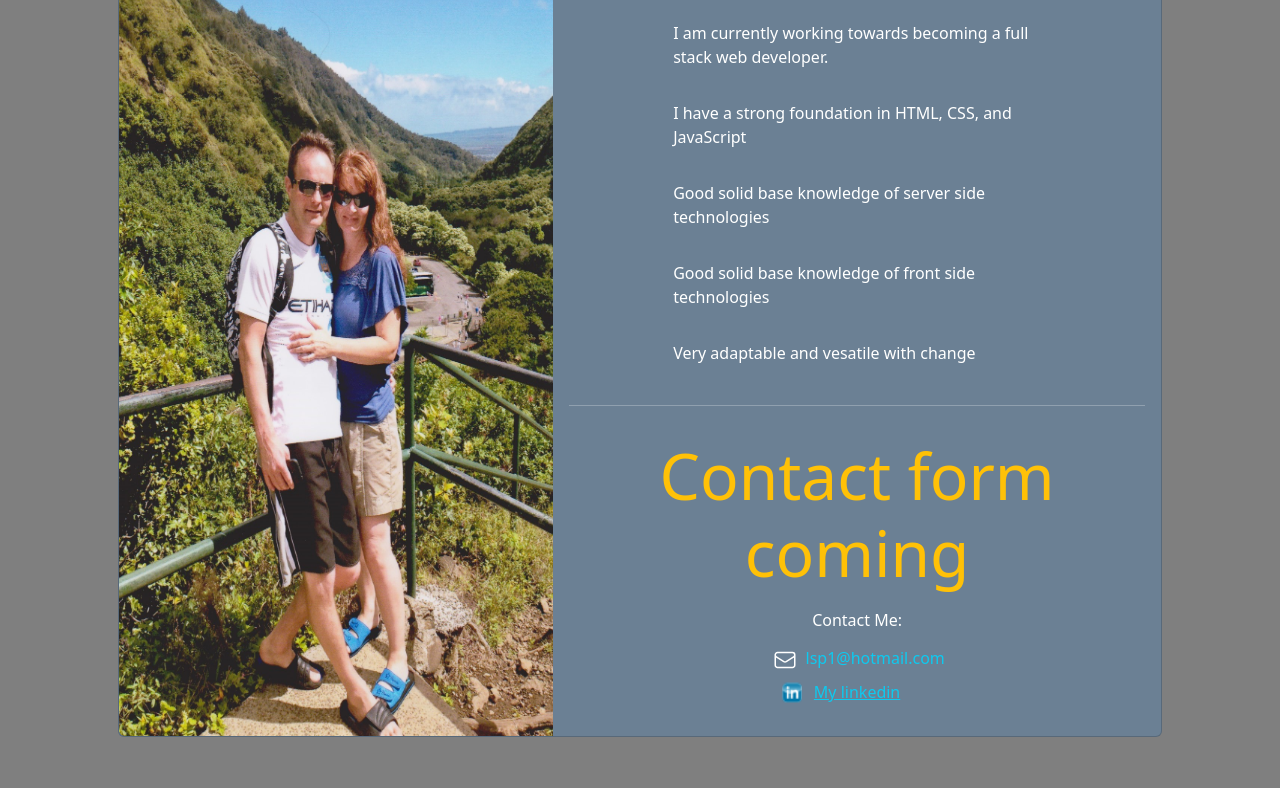
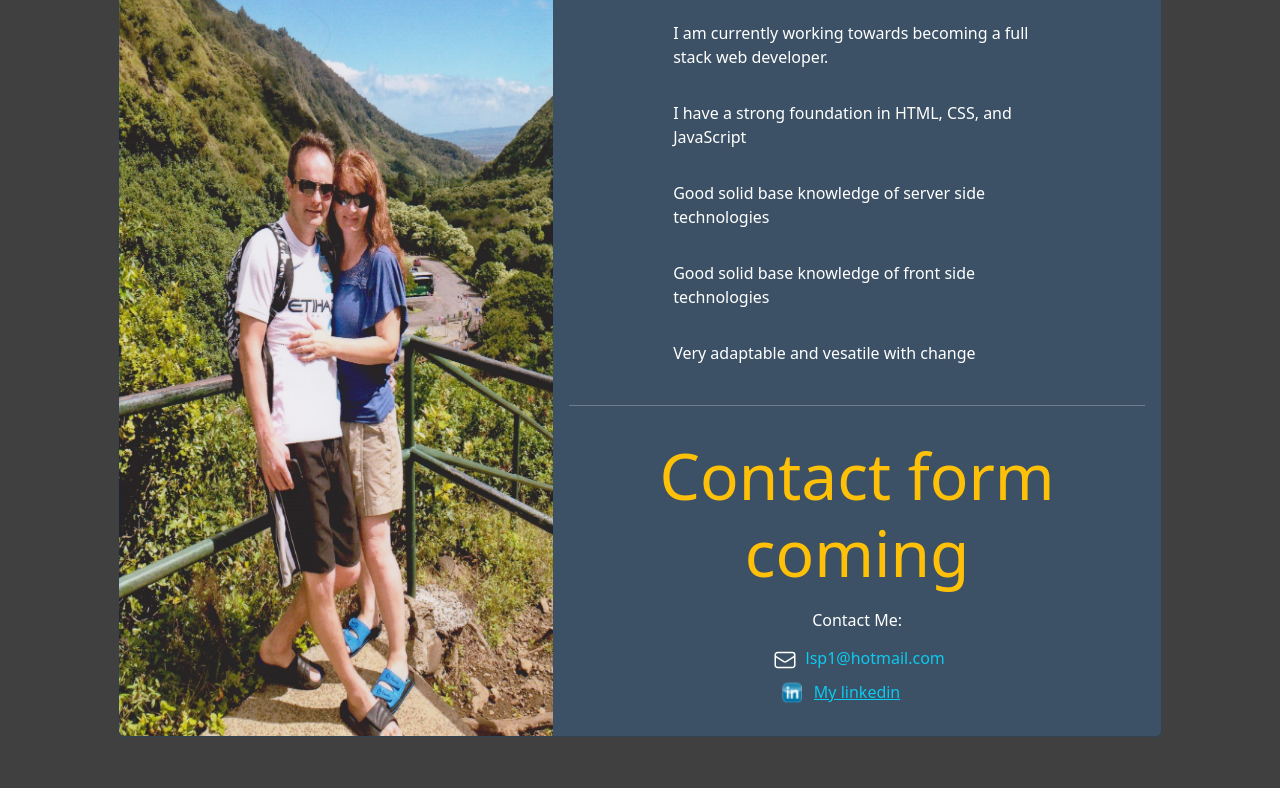
Before and after one commit to ellis8555/portfolio, a website built with webpack: page src/template.html in a window 1280 px wide. Shown: the part 689-1477 px from the top of the page. Built offline with nearby package versions, Linux system fonts and the light colour scheme; files whose address does not match are found by name.

Commit message:
darken the background via increased opacity level

```diff
--- a/src/styles/body/body.scss
+++ b/src/styles/body/body.scss
@@ -1,5 +1,5 @@
 body {
-    background-image:  linear-gradient(rgba(0,0,0, .5), rgba(0,0,0, .5)), url('./images/backgrounds/port-bg.jpg');
+    background-image:  linear-gradient(rgba(0,0,0, .75), rgba(0,0,0, .75)), url('./images/backgrounds/port-bg.jpg');
     background-repeat: no-repeat;
     background-attachment: fixed;
     background-position: center;
```
